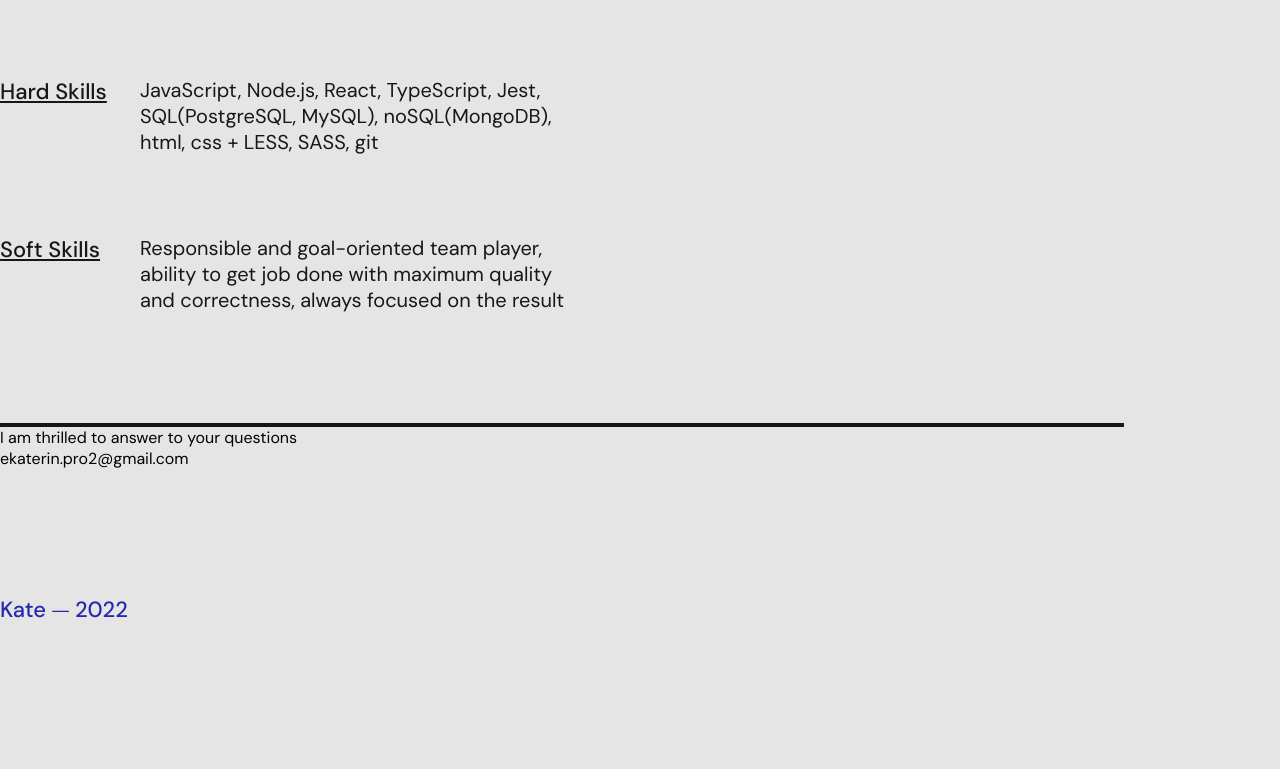
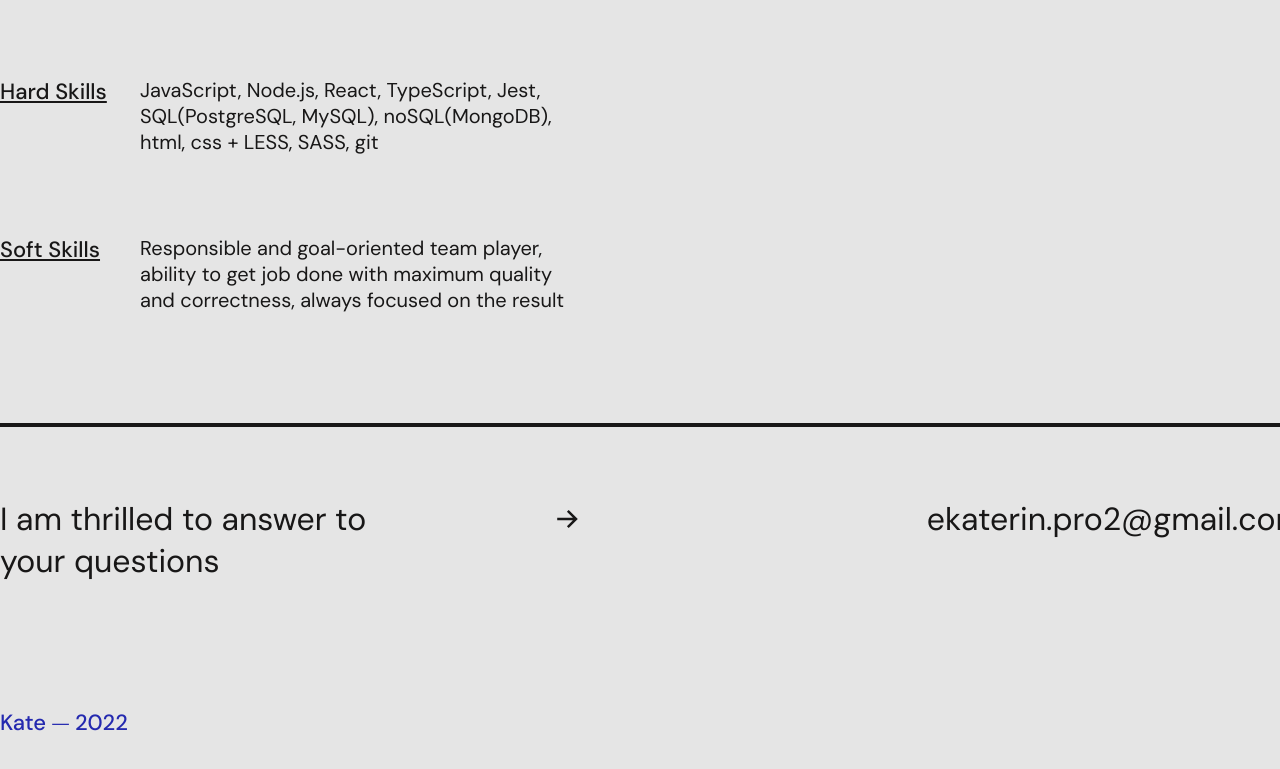
Before and after one commit to KateZzh/cv-app, a plain HTML site: page page/about.html in a window 1280 px wide. Shown: the part 609-1378 px from the top of the page. Before the commit the page ends 1349 px from the top, so only its background shows below. Drawn offline with Linux system fonts and the light colour scheme.

Commit message:
some fixes

```diff
--- a/page/about.html
+++ b/page/about.html
@@ -29,7 +29,10 @@
     <main>
       <section class="about">
         <div class="about-info">
-          <h1>I’m Kate, JS & TS Dev.</h1>
+          <h1>
+            I’m Kate, <br />
+            JS & TS Dev.
+          </h1>
           <p>
             IT professional with 1 year successful experience in Information
             Technology field. Proficient in hardware and software maintenance.
@@ -62,12 +65,14 @@
       <section class="feedback">
         <div class="line"></div>
 
-        <div class="contacts">
-          <p>I am thrilled to answer to your questions</p>
-          <div class="arrow-img"></div>
+        <div class="wrapper">
+          <div class="contacts">
+            <p>I am thrilled to answer to your questions</p>
+            <div class="arrow-img"></div>
+          </div>
+
+          <p>ekaterin.pro2@gmail.com</p>
         </div>
-
-        <div class="email">ekaterin.pro2@gmail.com</div>
       </section>
     </main>
 
--- a/style/about.css
+++ b/style/about.css
@@ -21,7 +21,8 @@ header {
   position: fixed;
   top: 0;
   width: 1440px;
-  background-color: #E5E5E5;
+  background-color: #e5e5e5;
+  z-index: 100;
 }
 
 header .img-logo {
@@ -50,7 +51,7 @@ header nav p:not(:last-child) {
 }
 
 /* ----------------main----------- */
-/* Работа с about */
+/* ----- about ------*/
 
 .about {
   display: flex;
@@ -65,7 +66,7 @@ header nav p:not(:last-child) {
 .about .about-info h1 {
   font: 500 60px "DM Sans";
   color: #181717;
-  margin-bottom: 20px;
+  margin-bottom: 50px;
   width: 480px;
 }
 
@@ -79,7 +80,11 @@ header nav p:not(:last-child) {
   background-repeat: no-repeat;
   width: 405px;
   height: 457px;
+  position: relative;
+  right: 14px;
 }
+
+/*------ skills------  */
 
 .skills {
   display: flex;
@@ -100,13 +105,47 @@ header nav p:not(:last-child) {
   width: 430px;
 }
 
+/* ---- feedback ----- */
+
 .feedback .line {
   border: 2px solid #181717;
-margin-top: 110px;
-width: 1120px;
+  width: 1440px;
+  background-color: #181717;
+  margin: 110px auto 0;
 }
 
+.feedback .wrapper {
+  display: flex;
+  justify-content: space-between;
+  margin-top: 71px;
+}
 
+.feedback .wrapper .contacts {
+  display: flex;
+}
+
+.feedback .wrapper .contacts p {
+  font: 400 32px "DM Sans";
+  color: #181717;
+  width: 380px;
+}
+
+.feedback .wrapper .contacts .arrow-img {
+  background-image: url(../assets/↓-2.svg);
+  background-repeat: no-repeat;
+  background-size: contain;
+  position: relative;
+  top: 12px;
+  left: 41px;
+  width: 21px;
+  height: 24px;
+}
+
+.feedback .wrapper p {
+  font: 400 32px "DM Sans";
+  color: #181717;
+  padding-right: 136px;
+}
 
 /* ----------------footer----------- */
 
@@ -114,6 +153,11 @@ footer {
   display: flex;
   justify-content: space-between;
   margin: 126px 0 116px 0;
+}
+
+footer .name {
+  font: 500 22px "DM Sans";
+  color: #2429af;
 }
 
 footer .networks {
@@ -128,8 +172,3 @@ footer .networks p {
 footer .networks p:not(:last-child) {
   margin-right: 30px;
 }
-
-footer .name {
-  font: 500 22px "DM Sans";
-  color: #2429af;
-}
```
Also changed, not shown: assets/↓-2.svg (added).
